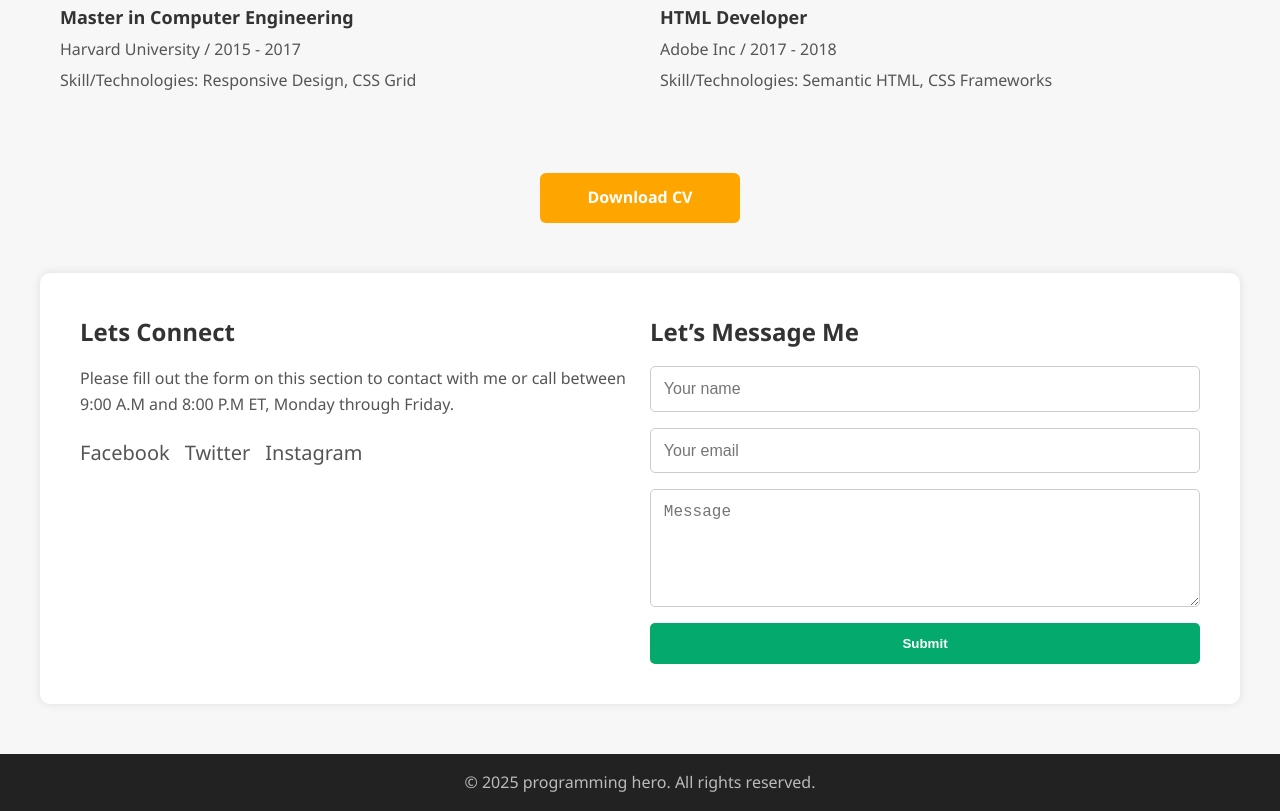
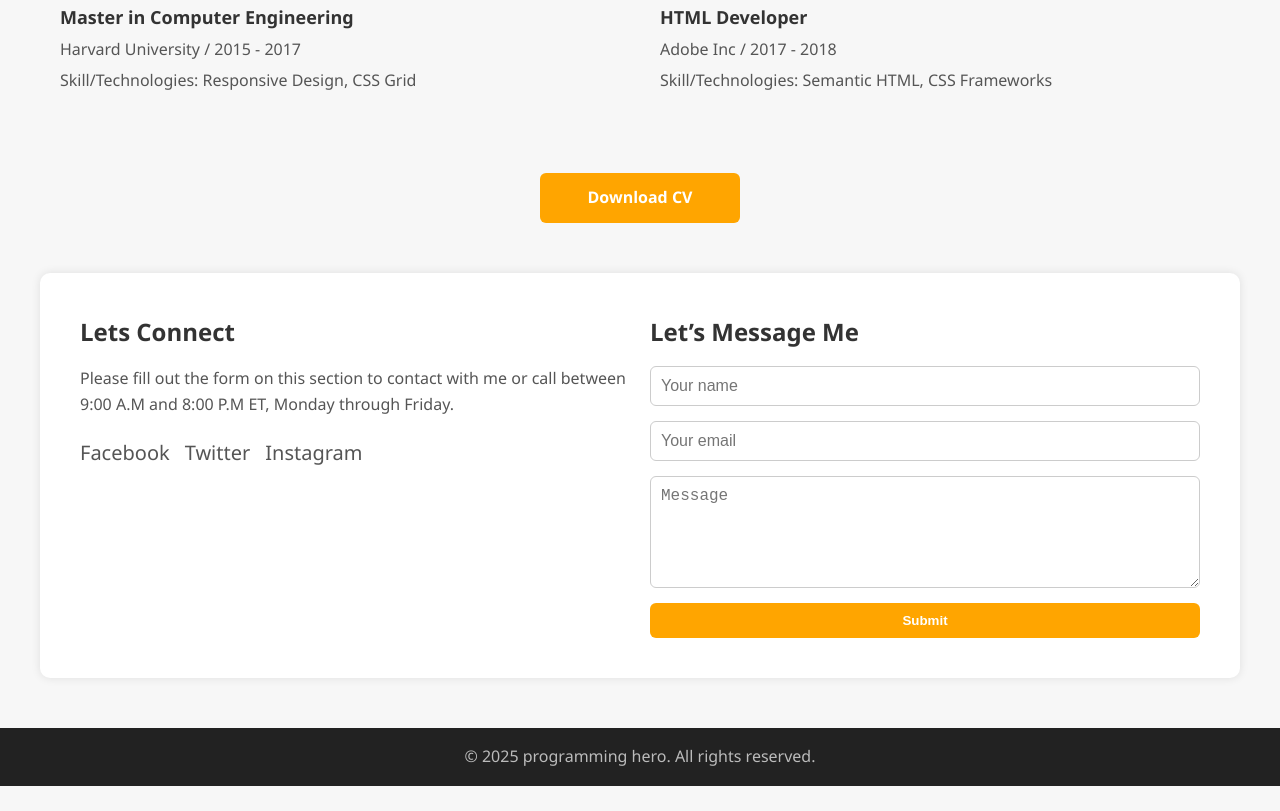
Before and after one commit to Anisur369/programming-hero, a plain HTML site: page index.html in a window 1280 px wide. Shown: the part 2716-3527 px from the top of the page. After the commit the page ends 3502 px from the top, so only its background shows below. Drawn offline with Linux system fonts and the light colour scheme.

Commit message:
Update style.css

```diff
--- a/style.css
+++ b/style.css
@@ -313,37 +313,6 @@ button:hover {
   }
 }
 
-
-/* Resume */
-.resume-columns {
-  display: flex;
-  flex-wrap: wrap;
-  gap: 2rem;
-}
-
-.resume-columns div {
-  flex: 1 1 400px;
-}
-
-/* Contact Form */
-form input,
-form textarea {
-  width: 100%;
-  padding: 0.8rem;
-  margin-bottom: 1rem;
-  border-radius: 5px;
-  border: 1px solid #ccc;
-}
-
-form button {
-  background: #04aa6d;
-  color: #fff;
-  padding: 0.8rem 1.5rem;
-  border: none;
-  border-radius: 5px;
-  cursor: pointer;
-}
-
 /* Footer */
 footer {
   text-align: center;
```
